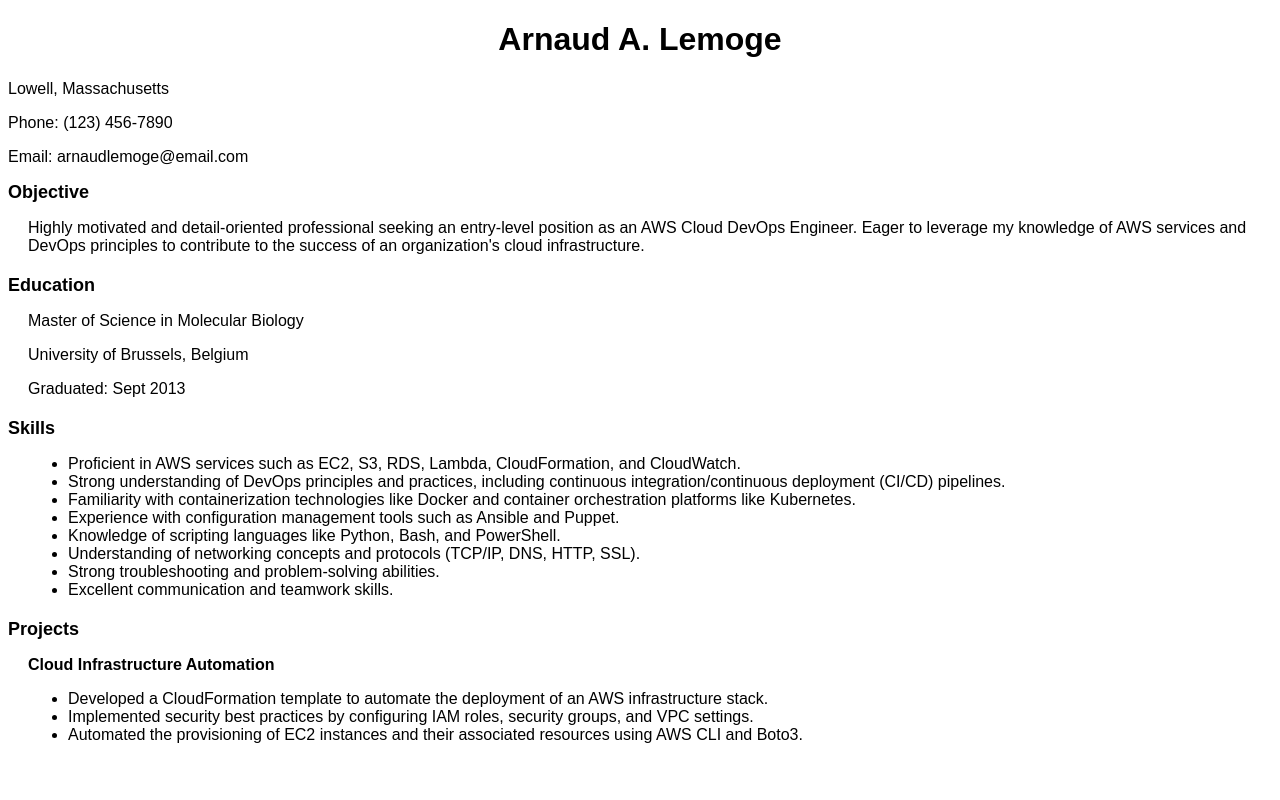
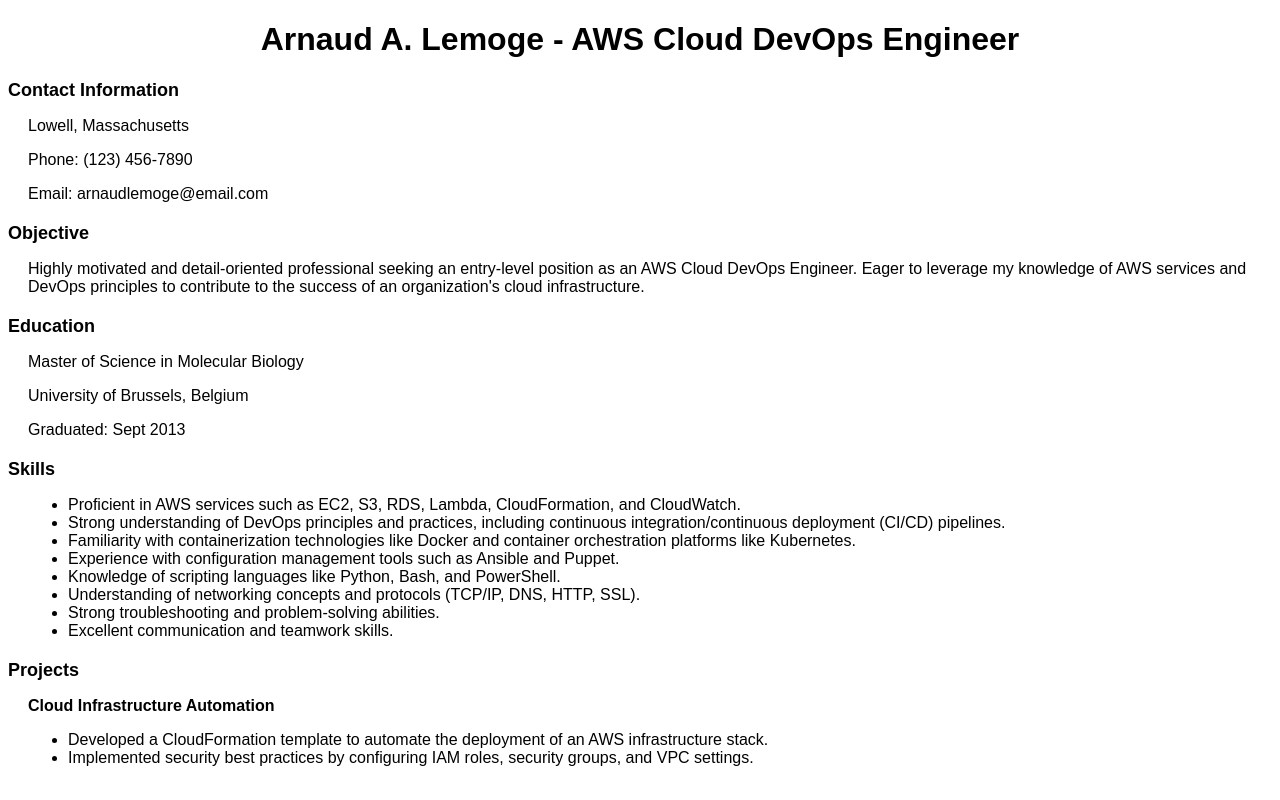
Before and after one commit to aazonpil/Remo-DevOps-Repo, a plain HTML site: page my-resume.html in a window 1280 px wide. Drawn offline with Linux system fonts and the light colour scheme.

Commit message:
new resume with reference

```diff
--- a/my-resume.html
+++ b/my-resume.html
@@ -1,7 +1,7 @@
 <!DOCTYPE html>
 <html>
 <head>
-  <title>Arnaud A. Lemoge - Entry-level AWS Cloud DevOps Engineer</title>
+  <title>Arnaud A. Lemoge - AWS Cloud DevOps Engineer</title>
   <style>
     body {
       font-family: Arial, sans-serif;
@@ -42,10 +42,16 @@
   </style>
 </head>
 <body>
-  <h1>Arnaud A. Lemoge</h1>
-  <p>Lowell, Massachusetts</p>
-  <p>Phone: (123) 456-7890</p>
-  <p>Email: arnaudlemoge@email.com</p>
+  <h1>Arnaud A. Lemoge - AWS Cloud DevOps Engineer</h1>
+
+  <div class="section">
+    <h2 class="section-title">Contact Information</h2>
+    <div class="section-content">
+      <p>Lowell, Massachusetts</p>
+      <p>Phone: (123) 456-7890</p>
+      <p>Email: arnaudlemoge@email.com</p>
+    </div>
+  </div>
 
   <div class="section">
     <h2 class="section-title">Objective</h2>
@@ -87,9 +93,3 @@
         <ul>
           <li>Developed a CloudFormation template to automate the deployment of an AWS infrastructure stack.</li>
           <li>Implemented security best practices by configuring IAM roles, security groups, and VPC settings.</li>
-          <li>Automated the provisioning of EC2 instances and their associated resources using AWS CLI and Boto3.</li>
-        </ul>
-      </div>
-
-      <div class="project-item">
-        <p
```
